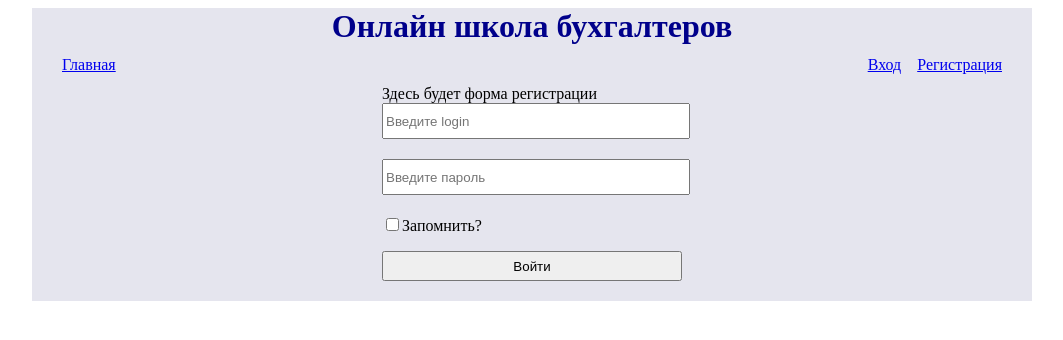
After one commit to Solaris163/online-school, a PHP site: template views/registrationForm.php in a window 1280 px wide. The commit adds this page. Shown: the top 340 px of the page, without its empty margins (108-1171 px from the left). Run offline with PHP 8.4, Linux system fonts and the light colour scheme; the template is opened without the code that fills it, so the values that code supplies are empty.

```diff
--- a/controllers/AdminPanelController.php
+++ b/controllers/AdminPanelController.php
@@ -28,7 +28,6 @@ class AdminPanelController extends Controller
     public function __construct()
     {
         parent::__construct();
-        $this->is_admin = Structure::isAdmin($this->login);
         $this->render = new Render($this->auth, $this->login, $this->is_admin); //создадим экземпляр класса Render для рендеринга страниц
     }
 
@@ -38,13 +37,13 @@ class AdminPanelController extends Controller
     public function actionIndex(){
         $content = 'Экшен индекс админ-панели';
         //отобразим страницу
-        echo $this->render->renderPage('admin-panel.php', ['content' => $content]);
+        echo $this->render->renderPage('admin-panel.php', ['content' => $content, 'is_admin' => $this->is_admin]);
     }
 
     public function actionTest(){
         $content = 'экшен тест';
         //отобразим страницу
-        echo $this->render->renderPage('admin-panel.php', ['content' => $content]);
+        echo $this->render->renderPage('admin-panel.php', ['content' => $content, 'is_admin' => $this->is_admin]);
     }
 
 
--- a/controllers/Controller.php
+++ b/controllers/Controller.php
@@ -21,10 +21,12 @@ class Controller
 
     public $auth; //аутентифицирован ли пользователь
     public $login; //логин пользователя
+    public $is_admin; //является ли пользователь администратором
 
     public function __construct(){
         $this->auth = Users::isAuth();
         $this->login = Users::getLogin();
+        $this->is_admin = Users::isAdmin();
     }
 
     /**
--- a/public/style/main.css
+++ b/public/style/main.css
@@ -25,3 +25,18 @@
     margin-right: 30px;
     margin-left: 30px;
 }
+
+.user-form {
+    max-width: 300px;
+    margin: 0 auto;
+}
+
+.user-form .text {
+    height: 30px;
+    width: 300px;
+    margin-bottom: 20px;
+}
+
+.user-form .checkbox {
+    margin-bottom: 20px;
+}
--- a/views/layout.php
+++ b/views/layout.php
@@ -16,16 +16,15 @@
             <div class="header_right">
                 <?php if ($auth): //проверка аутентификации пользователя ?>
                     <form action="/user/logout/">
-                        Добро пожаловать <?=$login?>
+                        Добро пожаловать <?=$login?>&nbsp &nbsp
+                        <?php if ($is_admin):?>
+                            <a href="/adminPanel">Панель администратора</a>&nbsp &nbsp
+                        <?php endif; ?>
                         <input type="submit" name="send" value="Выйти">
                     </form>
                 <?php else: ?>
-                    <form action="/user/login/" method="post">
-                        <input type="text" name='login' placeholder="Введите login">
-                        <input type="text" name='pass' placeholder="Введите пароль">
-                        <input type='checkbox' name='save'> Запомнить?
-                        <input type="submit" name="send" value="Войти">
-                    </form>
+                    <a href="/user/loginForm">Вход</a>&nbsp &nbsp
+                    <a href="/user/registrationForm">Регистрация</a>
                 <?php endif; ?>
             </div>
         </div>
--- /dev/null
+++ b/views/loginForm.php
@@ -0,0 +1,6 @@
+<form class='user-form' action="/user/login/" method="post">
+    <input class="text" type="text" name='login' placeholder="Введите login"><br>
+    <input class="text" type="text" name='pass' placeholder="Введите пароль"><br>
+    <input class="checkbox" type='checkbox' name='save'><span>Запомнить?</span><br>
+    <input class="text" type="submit" name="send" value="Войти"><br>
+</form>
--- /dev/null
+++ b/views/registrationForm.php
@@ -0,0 +1,8 @@
+<form class='user-form' action="/user/login/" method="post">
+Здесь будет форма регистрации
+    <input class="text" type="text" name='login' placeholder="Введите login"><br>
+    <input class="text" type="text" name='pass' placeholder="Введите пароль"><br>
+    <input class="checkbox" type='checkbox' name='save'><span>Запомнить?</span><br>
+    <input class="text" type="submit" name="send" value="Войти"><br>
+
+</form>
```
Also changed, not shown: controllers/UserController.php (+29 -0 lines), models/Structure.php (+0 -20 lines), models/Users.php (+23 -4 lines), views/admin-panel.php (+9 -1 lines).
